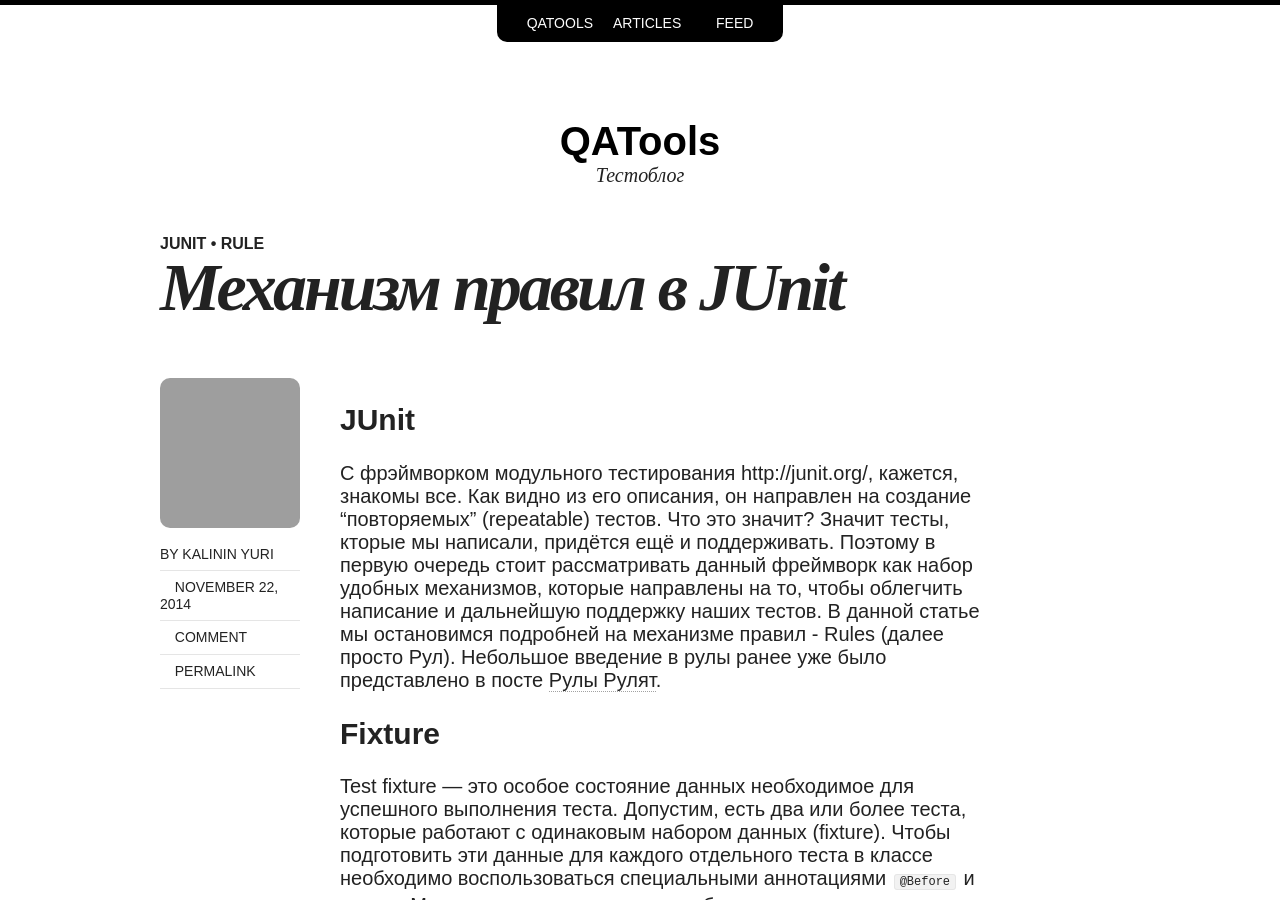
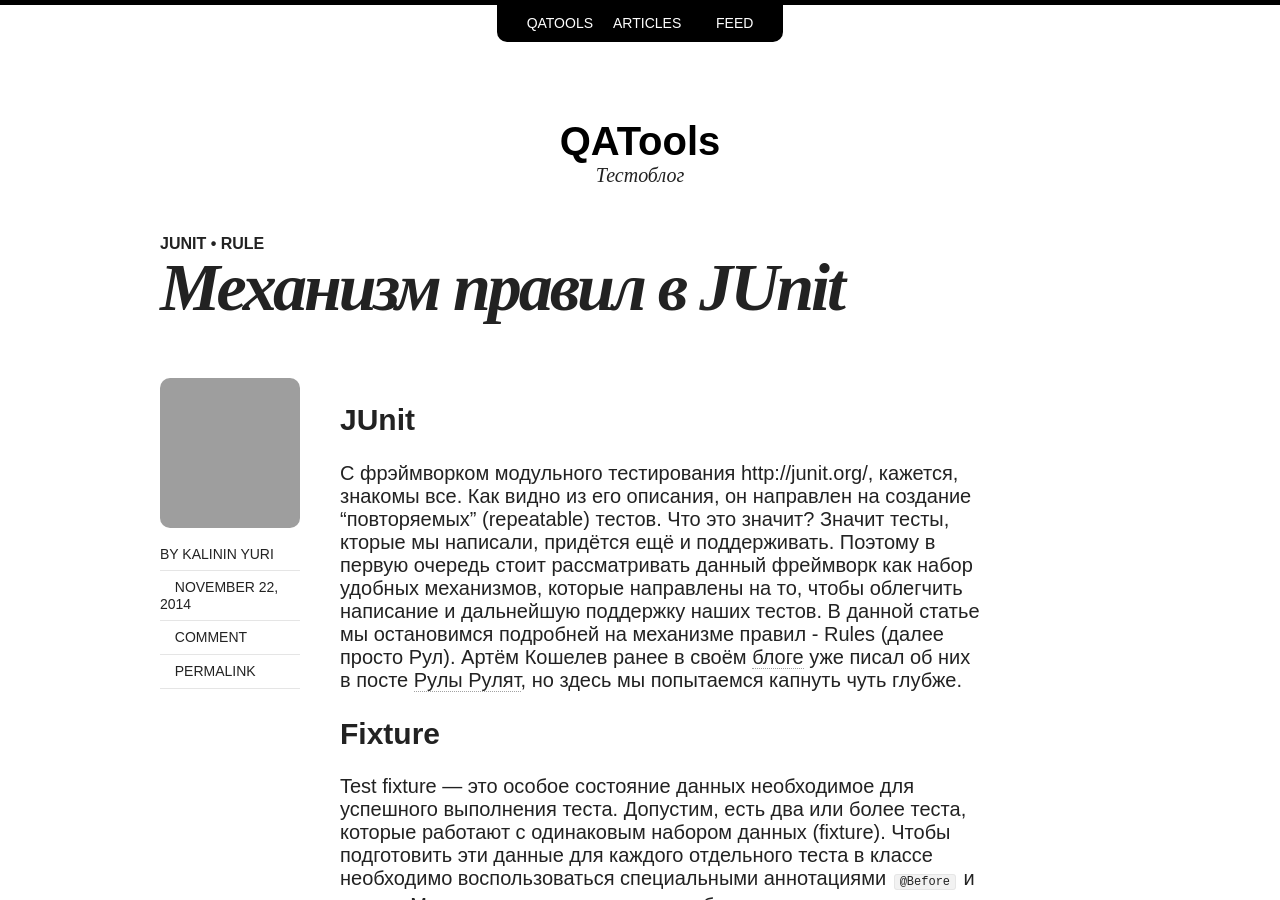
Before and after one commit to yandex-qatools/yandex-qatools.github.io, a Jekyll site: the page built from _posts/2014-11-23-junit-rules-tutorial.md, in a window 1280 px wide and 900 px high. Built offline with Jekyll 4.4.1, drawn with Linux system fonts in a browser that asks for light colours; nearby versions of some CDN libraries; comment, search, counter and statistics services are not loaded; grey boxes are pictures that could not be loaded.

Commit message:
Update 2014-11-23-junit-rules-tutorial.md

```diff
--- a/_posts/2014-11-23-junit-rules-tutorial.md
+++ b/_posts/2014-11-23-junit-rules-tutorial.md
@@ -19,7 +19,7 @@
 Поэтому в первую очередь стоит рассматривать данный фреймворк как набор удобных механизмов,
 которые направлены на то, чтобы облегчить написание и дальнейшую поддержку наших тестов.
 В данной статье мы остановимся подробней на механизме правил - Rules (далее просто Рул).
-Небольшое введение в рулы ранее уже было представлено в посте [Рулы Рулят](http://artkoshelev.github.io/posts/rules-rules/).
+Артём Кошелев ранее в своём [блоге](http://artkoshelev.github.io) уже писал об них в посте [Рулы Рулят](http://artkoshelev.github.io/posts/rules-rules/), но здесь мы попытаемся капнуть чуть глубже.
 
 ## Fixture
 
```
